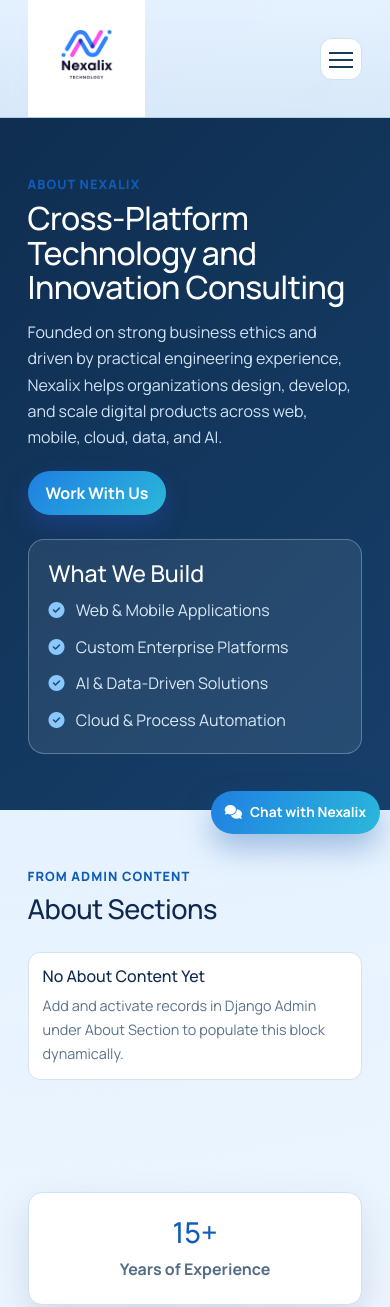
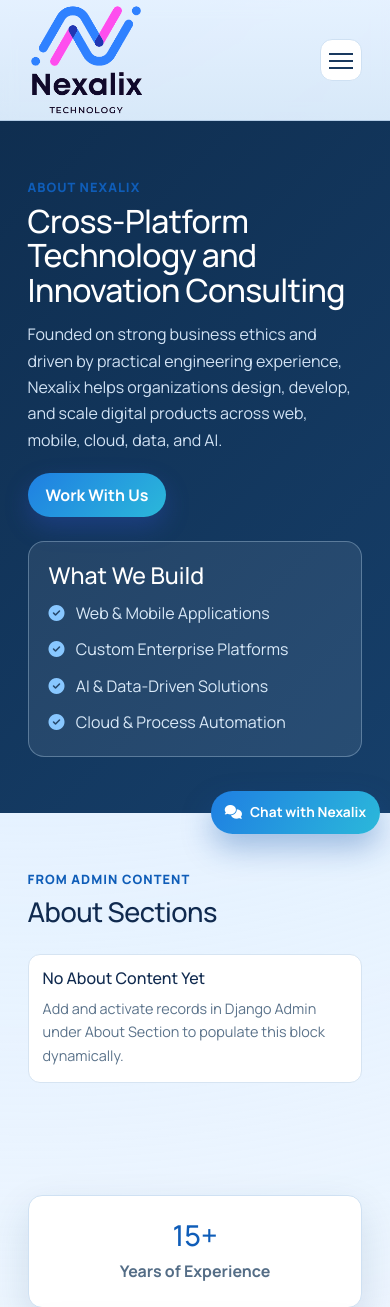
Before and after one commit to DengAchiek/nexalix, a Django app: page /about/ in a window 390 px wide; the page is wider, and only the part inside the window is pictured. Shown: the top 1307 px of that part. Run offline with Django 5.2, Linux system fonts and the light colour scheme; data that the repository does not hold is empty.

Commit message:
chore: polish transparent navbar logo and add favicon assets

```diff
--- a/nexalix_app/static/css/style.css
+++ b/nexalix_app/static/css/style.css
@@ -104,8 +104,8 @@ a {
 
 .brand img {
     width: auto;
-    height: clamp(44px, 5vw, 66px);
-    max-width: min(210px, 30vw);
+    height: clamp(46px, 4.6vw, 62px);
+    max-width: min(220px, 30vw);
     border-radius: 0;
     object-fit: contain;
     display: block;
@@ -1655,7 +1655,8 @@ a.partner-home-card:hover {
     }
 
     .brand img {
-        width: 150px;
+        width: auto;
+        height: 46px;
     }
 }
 
--- a/nexalix_app/templates/base.html
+++ b/nexalix_app/templates/base.html
@@ -8,6 +8,9 @@
     <meta name="keywords" content="{% block meta_keywords %}{{ meta_keywords|default:'technology consulting, AI solutions, software development, cloud services, cybersecurity' }}{% endblock %}">
     <meta name="author" content="Nexalix Technologies">
     <meta name="robots" content="index, follow">
+    <link rel="icon" type="image/x-icon" href="{% static 'images/favicon.ico' %}?v=20260309c">
+    <link rel="icon" type="image/png" sizes="32x32" href="{% static 'images/favicon.png' %}?v=20260309c">
+    <link rel="apple-touch-icon" sizes="180x180" href="{% static 'images/apple-touch-icon.png' %}?v=20260309c">
 
     <link rel="canonical" href="{{ canonical_url|default:request.build_absolute_uri }}">
 
@@ -62,7 +65,7 @@
     <header class="site-header" id="siteHeader">
         <div class="container header-row">
             <a href="{% url 'home' %}" class="brand" aria-label="Nexalix home">
-                <img src="{% static 'images/logo1.png' %}?v=20260309a" alt="Nexalix logo" class="brand-logo" loading="eager" fetchpriority="high" decoding="async">
+                <img src="{% static 'images/logo1.png' %}?v=20260309c" alt="Nexalix logo" class="brand-logo" loading="eager" fetchpriority="high" decoding="async">
             </a>
 
             <nav class="nav-links" aria-label="Primary navigation">
```
Also changed, not shown: nexalix_app/static/images/apple-touch-icon.png (added), nexalix_app/static/images/favicon.ico (added), nexalix_app/static/images/favicon.png (added), nexalix_app/static/images/logo1.png, nexalix_app/static/images/nexalix-logo.png.
